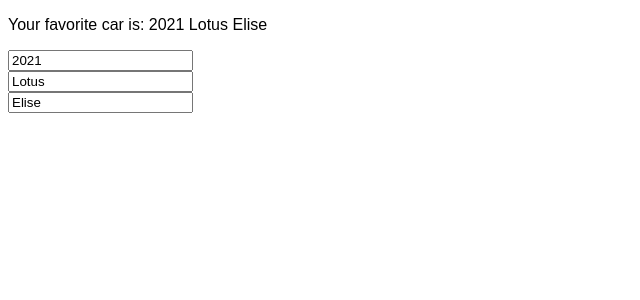
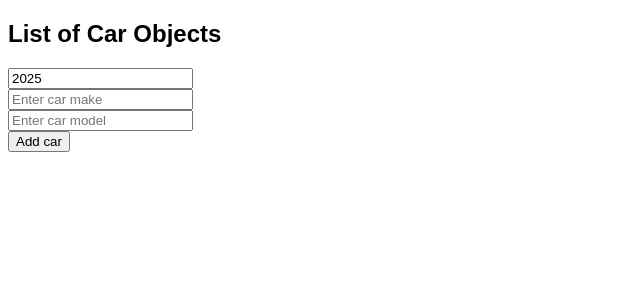
Before and after one commit to Aukryx/React_course, a React (Vite) app: page / in a window 1280 px wide. Shown: the top 300 px of the page, without its empty margins (0-640 px from the left). Built offline with nearby package versions, Linux system fonts and the light colour scheme.

Commit message:
ArrayOfObject

```diff
--- a/src/App.jsx
+++ b/src/App.jsx
@@ -1,8 +1,8 @@
-import Object from "./Object";
+import ArrayOfObjects from "./ArrayOfObjects";
 function App(){
 
   return (
-< Object/>
+< ArrayOfObjects/>
   );
 }
 
--- /dev/null
+++ b/src/ArrayOfObjects.jsx
@@ -0,0 +1,55 @@
+import React, {useState} from "react";
+
+export default function ArrayOfObjects(){
+
+    const [cars, setCars] = useState([])
+    const [carYear, setCarYear] = useState(new Date().getFullYear())
+    const [carMake, setCarMake] = useState("")
+    const [carModel, setCarModel] = useState("")
+
+    function handleAddCar(){
+        const newCar = {year: carYear,
+                        make: carMake,
+                        model: carModel};
+
+        setCars(c => [...c, newCar])
+
+        setCarYear(new Date().getFullYear())
+        setCarMake("")
+        setCarModel("")
+    }
+
+    function handleRemoveCar(index){
+        setCars(c => c.filter((_, i) => i !== index))
+    }
+
+    function handleYearChange(event){
+        setCarYear(event.target.value)
+    }
+
+    function handleMakeChange(event){
+        setCarMake(event.target.value)
+    }
+
+    function handleModelChange(event){
+        setCarModel(event.target.value)
+    }
+    return (
+        <div>
+            <h2>List of Car Objects</h2>
+            <ul>
+                {cars.map((car, index) =>
+                     <li key={index} onClick={() => handleRemoveCar(index)}>
+                        {car.year} {car.make} {car.model}
+                    </li>)}
+            </ul>
+
+            <input  type="number" value={carYear} onChange={handleYearChange}/><br />
+            <input  type="text" value={carMake} onChange={handleMakeChange}
+                    placeholder="Enter car make"/><br />
+            <input  type="text" value={carModel} onChange={handleModelChange}
+                    placeholder="Enter car model"/><br />
+            <button onClick={handleAddCar}>Add car</button>
+        </div>
+    );
+}
```
Also changed, not shown: src/Array.jsx (added, +27 -0 lines), 3 other files (tests, documents, lock files or other folders).
